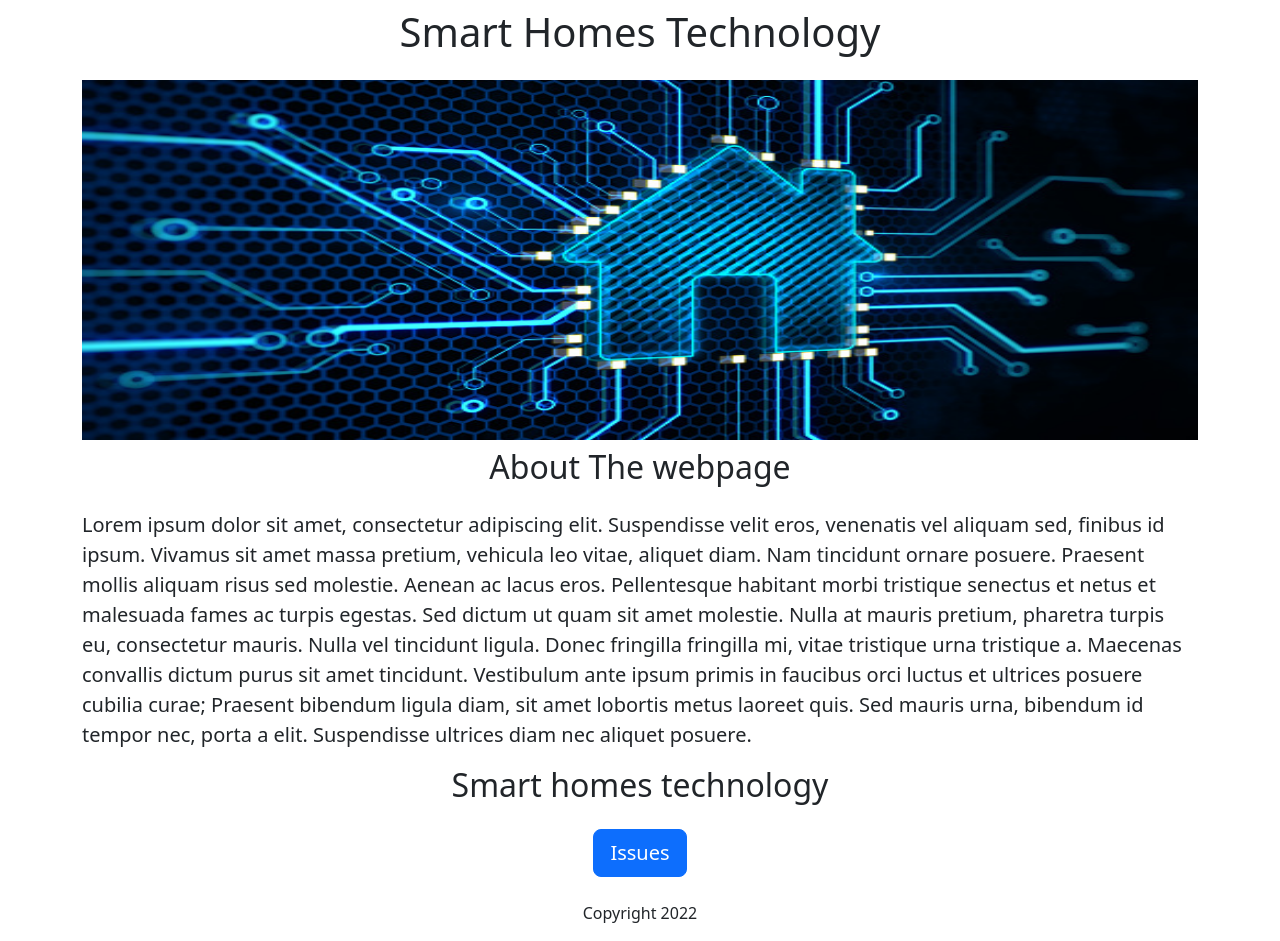
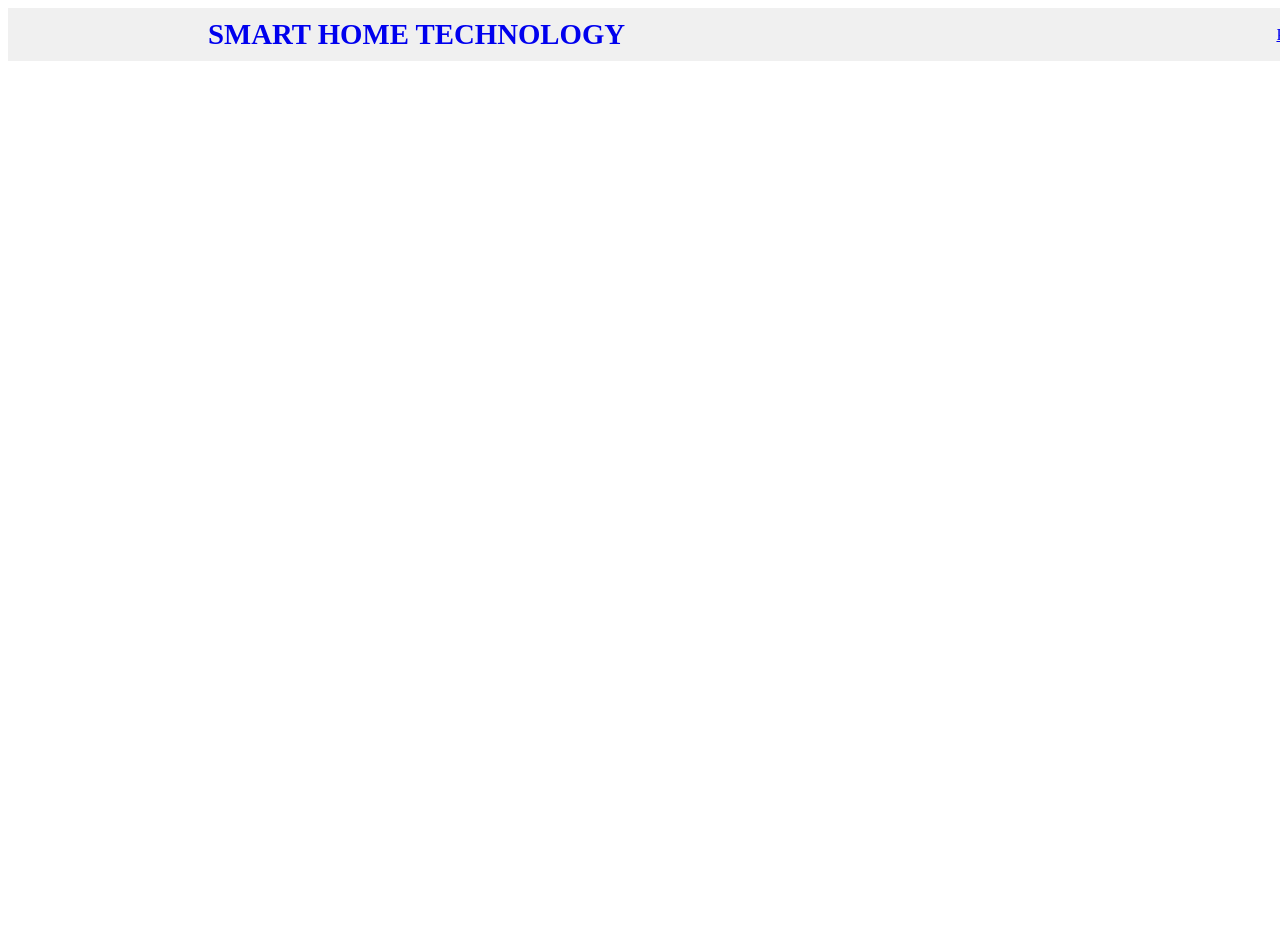
Before and after one commit to 22developer/smart-homes-website, a Python web app: template templates/home.html in a window 1280 px wide. After the commit the page ends 61 px from the top, so only its background shows below. Run offline with Jinja, Linux system fonts and the light colour scheme; the template is opened without the code that fills it, so the values that code supplies are empty.

Commit message:
added style.css file

```diff
--- /dev/null
+++ b/style.css
@@ -0,0 +1,34 @@
+<style>
+  @import url('https://fonts.googleapis.com/css2?family=Poppins:ital,wght@0,100;0,200;0,300;0,400;0,500;0,600;0,700;0,800;0,900;1,100;1,200;1,300;1,400;1,500;1,600;1,700;1,800;1,900&display=swap');
+
+*{
+  font-family: 'Poppins', sans-serif;
+  margin: 0;
+  padding: 0;
+  box-sizing: border-box;
+  scroll-behavior: smooth;
+}
+
+header{
+  background-color: #f0f0f0;
+  width: 100%;
+  position: fixed;
+  z-index: 999;
+  display: flex;
+  justify-content: space-between;
+  align-items: center;
+  padding: 10px 200px  ;
+}
+
+.title{
+  text-decoration: none;
+  color: #	#225287;
+  text-transform: uppercase;
+  font-weight: 700;
+  font-size: 1.8em;
+}
+
+.navigation a{
+
+}
+</style>
--- a/templates/home.html
+++ b/templates/home.html
@@ -1,50 +1,24 @@
 <!DOCTYPE html>
-<html>
+<html lang="en">
   <head>
-    <title>The Security issues of smart homes technology</title>
-    <meta charset="utf-8">
-    <meta name="viewport" content="width=device-width, initial-scale=1">
-     <link href="https://cdn.jsdelivr.net/npm/bootstrap@5.3.0-alpha3/dist/css/bootstrap.min.css" rel="stylesheet" integrity="sha384-KK94CHFLLe+nY2dmCWGMq91rCGa5gtU4mk92HdvYe+M/SXH301p5ILy+dN9+nJOZ" crossorigin="anonymous">
+    <meta charset="UTF-8">
+    <meta http-equiv="X-UA-Compatible" content="IE-edge">
+    <meta name="viewport" content="width=device-width, initial-scale=1.0">
+    <link rel="stylesheet" href="https://cdnjs.cloudflare.com/ajax/libs/font-awesome/5.15.4/css/all.min.css">
+    <link rel="stylesheet" href="style.css">
+    <title>Smart home technology</title>
+  </head>
+  <body>
 
-    <style>
-      #banner {
-        height: 360px;
-        width: 100%;
-      }
-    </style>
-  </head>
-
-  <body>
-    <div class="container">
-
-    <h1 class="text-center mt-2 mb-4">Smart Homes Technology</h1>
-    <img class="img-fluid" id="banner" src="https://smart-homes-website.22developer.repl.co/static/smart.jpg" height="320" >
-    <h2 class="text-center mt-2 mb-4">About The webpage</h2>
-
-    <p class="lead">
-      Lorem ipsum dolor sit amet, consectetur adipiscing elit. Suspendisse velit eros, venenatis vel aliquam sed, finibus id ipsum. Vivamus sit amet massa pretium, vehicula leo vitae, aliquet diam. Nam tincidunt ornare posuere. Praesent mollis aliquam risus sed molestie. Aenean ac lacus eros. Pellentesque habitant morbi tristique senectus et netus et malesuada fames ac turpis egestas. Sed dictum ut quam sit amet molestie. Nulla at mauris pretium, pharetra turpis eu, consectetur mauris. Nulla vel tincidunt ligula. Donec fringilla fringilla mi, vitae tristique urna tristique a. Maecenas convallis dictum purus sit amet tincidunt. Vestibulum ante ipsum primis in faucibus orci luctus et ultrices posuere cubilia curae; Praesent bibendum ligula diam, sit amet lobortis metus laoreet quis. Sed mauris urna, bibendum id tempor nec, porta a elit. Suspendisse ultrices diam nec aliquet posuere.
-    </p>
-
-    <h2 class= "text-center mt-2 mb-4">Smart homes technology</h2>
-
-      <div>
-        {% for devices in Devices %}
-        <div style="margin-bottom:16px;">
-          <h4
-            style="color:rgb(120,120,120); margin-bottom:4px;">
-            {{devices['name']}}</h4>
-          <div><b>Risk:</b> {{devices['risk']}}</div>
-        </div>
-        {% endfor %}
-      </div>
-
-    <div class="text-center">
-    <button class="btn btn-primary btn-lg">Issues
-    </button>
-      <p class="mt-4">Copyright 2022</p>
-    </div>
-
-    </div>
+    <header>
+      <a href="#" class="title">Smart Home Technology</a>
+      <nav class="navigation">
+        <a href="#page1">Page1</a>
+        <a href="#page2">Page2</a>
+        <a href="#page3">Page3</a>
+        <a href="#page4">Page4</a>
+        <a href="#page5">Page5</a>
+      </nav>
+    </header>
   </body>
-
 </html>
```
Also changed, not shown: app.py (deleted, +0 -28 lines), templates/page1.html (added, +22 -0 lines), templates/page2.html (added, +23 -0 lines), templates/page3.html (added, +23 -0 lines), templates/page4.html (added, +23 -0 lines), templates/page5.html (added, +23 -0 lines).
